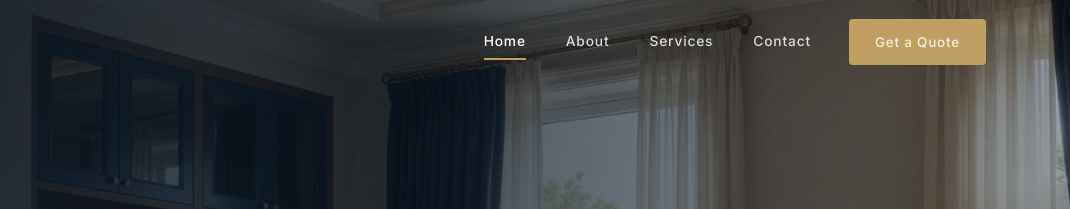
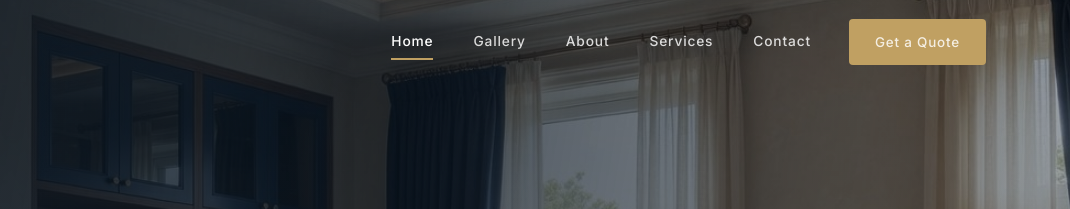
Before and after one commit to Musab-Hussnain/Tech-Print-Website, a plain HTML site: page index.html in a window 1280 px wide. Shown: the top 209 px of the page, 210-1280 px from the left. Drawn offline with nearby package versions, Linux system fonts and the light colour scheme; a web font is replaced by a local one.

Commit message:
Add Gallery link to navigation and footer

```diff
--- a/index.html
+++ b/index.html
@@ -40,6 +40,7 @@
 
       <nav class="nav" aria-label="Primary">
         <a href="index.html" class="active">Home</a>
+        <a href="gallery.html">Gallery</a>
         <a href="about.html">About</a>
         <a href="services.html">Services</a>
         <a href="contact.html">Contact</a>
@@ -55,6 +56,7 @@
   <!-- Mobile menu -->
   <div class="mobile-menu" id="mobileMenu">
     <a href="index.html">Home</a>
+        <a href="gallery.html">Gallery</a>
     <a href="about.html">About</a>
     <a href="services.html">Services</a>
     <a href="contact.html">Contact</a>
@@ -347,6 +349,7 @@
           <h5>Company</h5>
           <div class="footer-links">
             <a href="index.html">Home</a>
+        <a href="gallery.html">Gallery</a>
             <a href="about.html">About Us</a>
             <a href="services.html">Services</a>
             <a href="contact.html">Contact</a>
```
